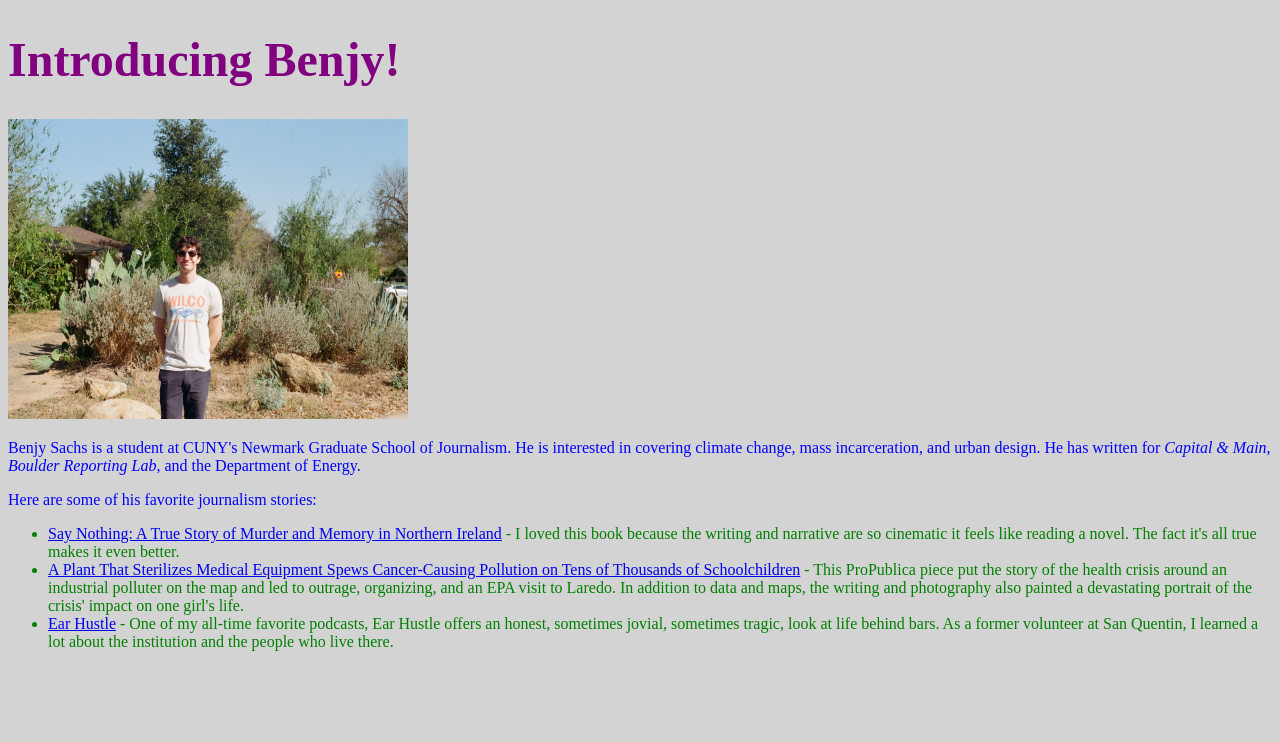
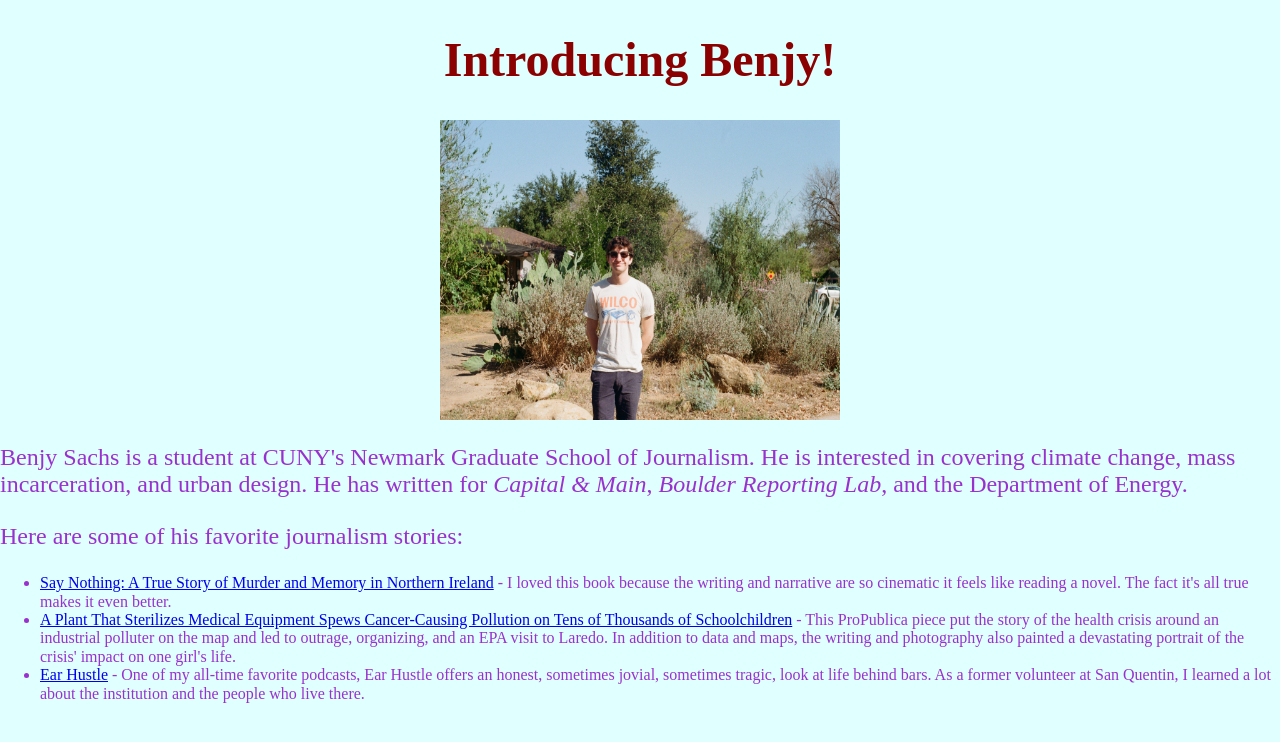
Before and after one commit to benjysachs/homepage, a plain HTML site: page index.html in a window 1280 px wide. Drawn offline with nearby package versions, Linux system fonts and the light colour scheme.

Commit message:
Update styles.css

```diff
--- a/styles.css
+++ b/styles.css
@@ -1,19 +1,76 @@
-body {
-	background-color: lightgray;
+/*
+This is a good layout for a mobile-first CSS template.
+Following this flow will minimize the number of styles you need to write and will ensure you are thinking, designing and developing mobile-first.
+Most of your styles get written like standard CSS, but for your mobile presentation. Generally speaking, a good mobile presention will stretch out nicely for larger screens.
+
+Sometimes, when we stretch out to larger screens, we need to make minor tweaks for the larger devices -- you can make these tweaks in the tablet media query, or if the issue exists on desktop only, the desktop media query.
+You will find this is far easier than the opposite task of using CSS to cram your desktop experience into a mobile device.
+*/
+/*********************************************************************
+ LOADS IN A NICE RESET TO ENSURE ALL BROWSERS HAVE THE SAME BASE STYLES
+*********************************************************************/
+@import url('https://cdnjs.cloudflare.com/ajax/libs/normalize/7.0.0/normalize.min.css');
+
+/*********************************************************************
+  YOUR MOBILE/BASE STYLES GO HERE
+*********************************************************************/
+* {
+    box-sizing: border-box;
+}
+
+html, body {
+    /* Sets default font-size to 16px, ensuring 1em = 16px; */
+    font-size: 16px;
+    background-color: lightcyan;
+
 }
 
 h1 {
-	font-size: 48px;
-	color: purple;
+    font-size: 48px;
+    color: darkred;
+    text-align: center;
+}
+
+p {
+    font-size: 24px;
+    color: darkorchid;
+}
+
+li {
+    color: darkorchid;
 
 }
 
-p {
-	font-size: 16px;
-	color: blue;
+img{
+    margin: 0 auto;
 }
 
-li {
-	color: green;
+
+/*********************************************************************
+  YOUR TABLET/DESKTOP STYLES GO HERE
+*********************************************************************/
+@media(min-width: 681px) {
+    /* Any adjustments for tablets and larger go here.
+    Note these styles will be applied to anything 681px or larger -- so tablet AND desktop */
+
+    img{
+        /*Images are inline elements by default, changing display to block allows us to use the margin to center it (margin does not apply to inline elements */
+        display:block;
+        max-width: 800px;
+    }
+}
+
+/*********************************************************************
+  YOUR DESKTOP-ONLY STYLES GO HERE
+*********************************************************************/
+@media(min-width: 729px) {
+    /* Any adjustments for desktop and larger go here.
+    Note these styles will be applied to anything 729px or larger -- so desktop */
+img{
+        max-width: 800px;
+        margin: 0 auto;
+    }
+
+
 
 }
```
